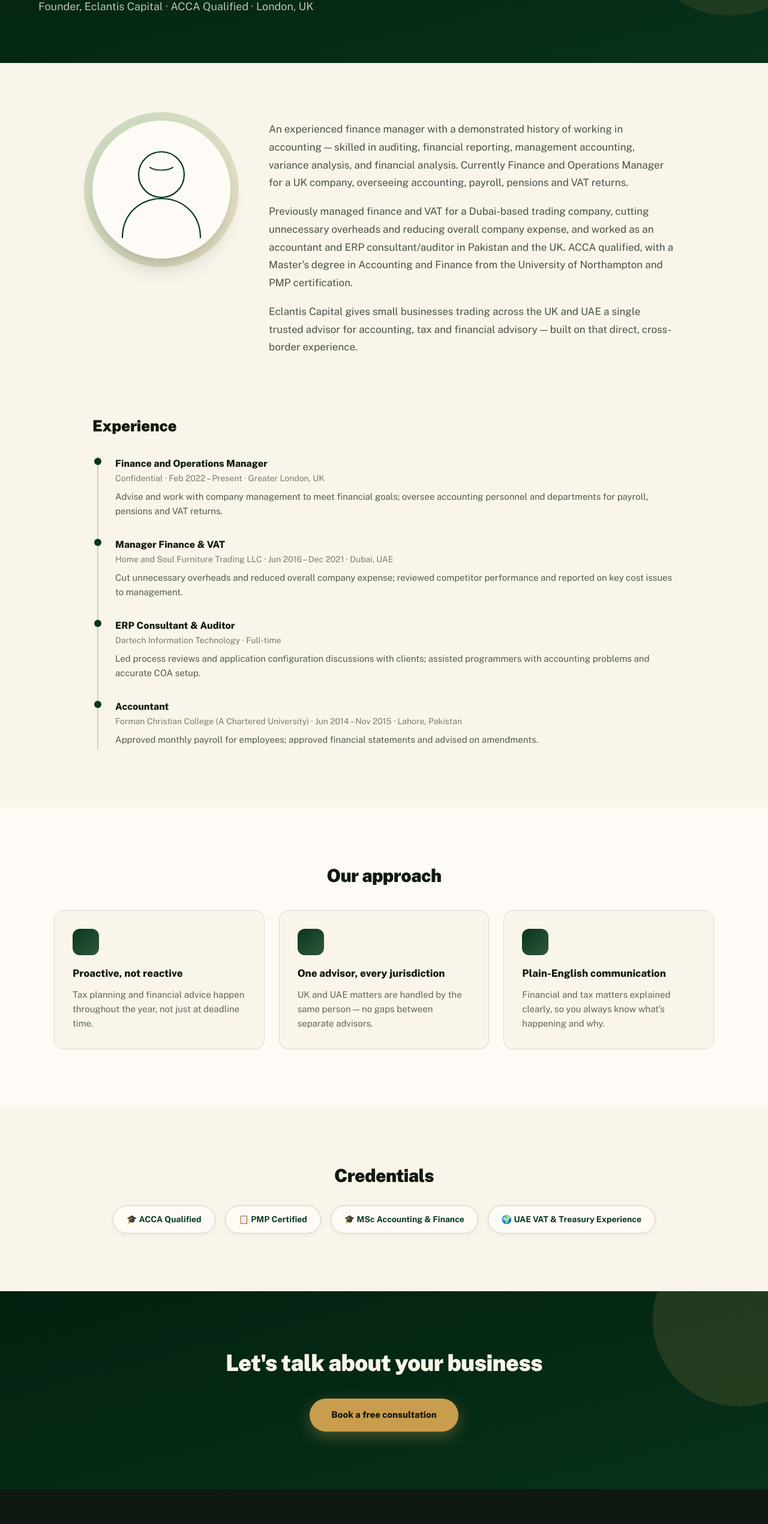
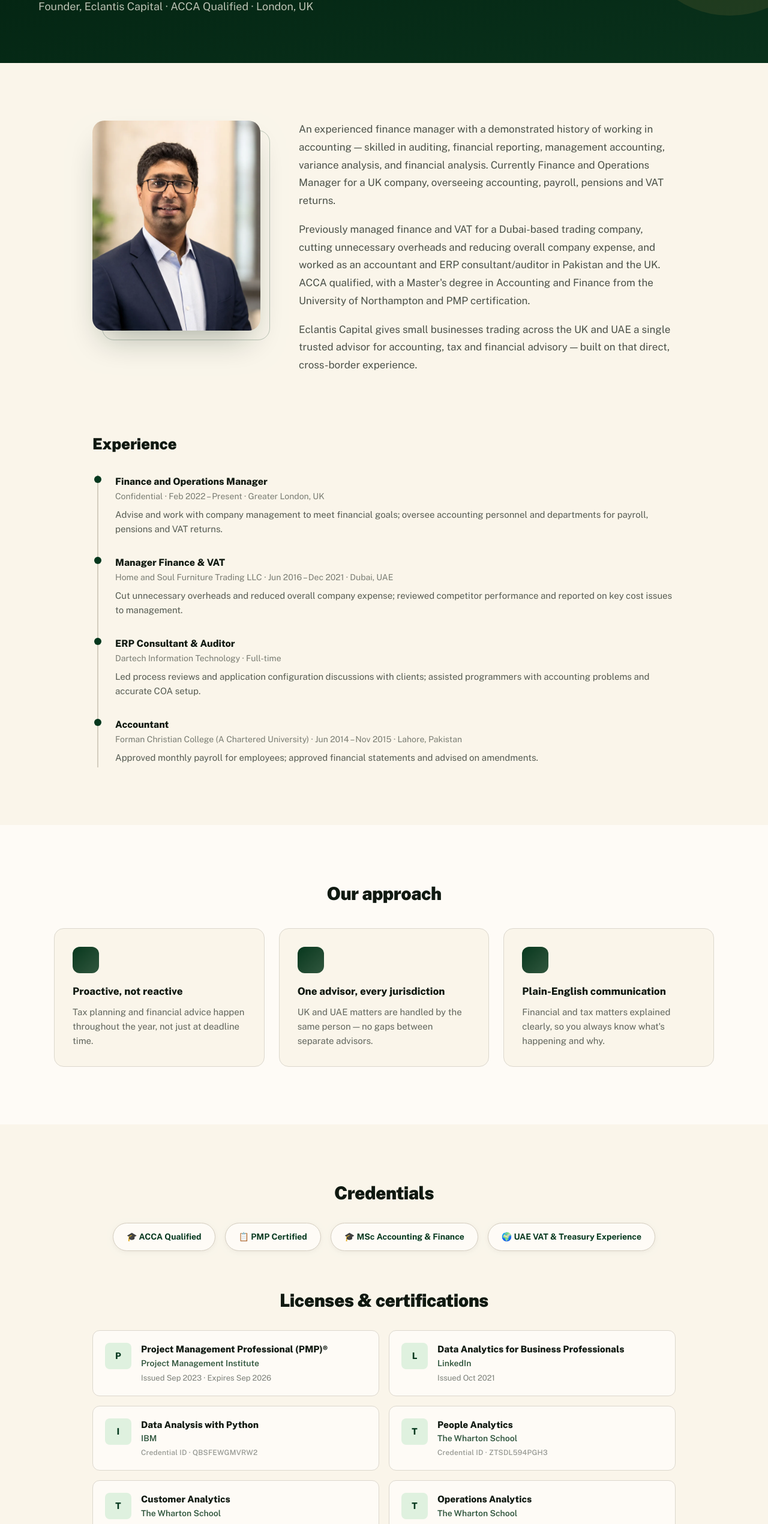
Before and after one commit to uxdesignerhabil/eclantis-capital, a React (Vite) app: page /about in a window 1280 px wide. Shown: the part 260-2800 px from the top of the page at 60% size. Built offline with nearby package versions, Linux system fonts and the light colour scheme.

Commit message:
About: use real founder photo on detail page + add Licenses & certifications (PMP, Wharton, IBM, Google, LinkedIn)

```diff
--- a/src/pages/About.jsx
+++ b/src/pages/About.jsx
@@ -15,6 +15,19 @@ const APPROACH = [
 
 const CREDS = ["🎓 ACCA Qualified", "📋 PMP Certified", "🎓 MSc Accounting & Finance", "🌍 UAE VAT & Treasury Experience"]
 
+const CERTS = [
+  { name: "Project Management Professional (PMP)®", issuer: "Project Management Institute", meta: "Issued Sep 2023 · Expires Sep 2026" },
+  { name: "Data Analytics for Business Professionals", issuer: "LinkedIn", meta: "Issued Oct 2021" },
+  { name: "Data Analysis with Python", issuer: "IBM", cred: "QBSFEWGMVRW2" },
+  { name: "People Analytics", issuer: "The Wharton School", cred: "ZTSDL594PGH3" },
+  { name: "Customer Analytics", issuer: "The Wharton School", cred: "D4RQST2LP4ER" },
+  { name: "Operations Analytics", issuer: "The Wharton School", cred: "BHCEY8TCKYX5" },
+  { name: "Accounting Analytics", issuer: "The Wharton School", cred: "CUVXFV6TU6QJ" },
+  { name: "Databases and SQL for Data Science with Python (with Honors)", issuer: "IBM", cred: "6VQ4JPD7JV2W" },
+  { name: "Data Science Specialization", issuer: "IBM", meta: "Issued Sep 2021", cred: "RQJAGJXK5ENP" },
+  { name: "Data Analytics Specialization", issuer: "Google", meta: "Issued Sep 2021", cred: "HHPR2NFHXG6Y" },
+]
+
 export default function About() {
   return (
     <>
@@ -28,14 +41,14 @@ export default function About() {
       <section className="mx-auto flex max-w-[1100px] flex-wrap items-start gap-16 px-6 py-24 md:px-16">
         <div className="shrink-0">
           <div className="relative">
-            <div className="absolute -inset-3.5 rounded-full [background:linear-gradient(135deg,oklch(70%_0.09_145_/_0.4),oklch(85%_0.06_85_/_0.5))]" />
-            <div className="relative mx-auto flex h-[230px] w-[230px] items-center justify-center overflow-hidden rounded-full bg-surface shadow-[0_20px_40px_-14px_oklch(20%_0.05_155_/_0.3)]">
-              <svg viewBox="0 0 230 230" width="230" height="230" fill="none" stroke="var(--color-green)" strokeWidth="2.2" strokeLinecap="round" strokeLinejoin="round">
-                <circle cx="115" cy="90" r="38" />
-                <path d="M50 195c0-40 30-65 65-65s65 25 65 65" />
-                <path d="M96 78c8 6 30 6 38 0" stroke="var(--color-green-soft)" />
-              </svg>
-            </div>
+            <div className="absolute -bottom-4 -right-4 h-full w-full rounded-[20px] border border-green/25" aria-hidden="true" />
+            <img
+              src="/advisor.webp"
+              alt="Daulat Anosh Khokhar, Founder of Eclantis Capital"
+              width="280"
+              height="350"
+              className="relative h-[350px] w-[280px] rounded-[20px] object-cover object-top shadow-[0_28px_54px_-18px_oklch(20%_0.05_155_/_0.32)]"
+            />
           </div>
         </div>
         <div className="min-w-[300px] flex-1 basis-[480px]">
@@ -89,7 +102,7 @@ export default function About() {
       </section>
 
       {/* Credentials */}
-      <section className="mx-auto max-w-[1100px] px-6 py-24 md:px-16">
+      <section className="mx-auto max-w-[1100px] px-6 pb-16 pt-24 md:px-16">
         <h2 className="mb-8 text-center text-3xl font-black tracking-[-0.02em]">Credentials</h2>
         <div className="flex flex-wrap justify-center gap-4">
           {CREDS.map((c) => (
@@ -98,6 +111,26 @@ export default function About() {
         </div>
       </section>
 
+      {/* Licenses & certifications */}
+      <section className="mx-auto max-w-[1100px] px-6 pb-24 md:px-16">
+        <h2 className="mb-8 text-center text-3xl font-black tracking-[-0.02em]">Licenses &amp; certifications</h2>
+        <div className="grid gap-4 sm:grid-cols-2">
+          {CERTS.map((c) => (
+            <div key={c.name} className="flex items-start gap-4 rounded-xl border border-line2 bg-surface p-5">
+              <span className="flex h-11 w-11 shrink-0 items-center justify-center rounded-lg bg-chip text-[15px] font-extrabold text-green">
+                {c.issuer[0]}
+              </span>
+              <div className="min-w-0">
+                <h3 className="text-[15.5px] font-extrabold leading-snug">{c.name}</h3>
+                <p className="mt-0.5 text-[14px] font-semibold text-green-soft">{c.issuer}</p>
+                {c.meta && <p className="mt-1 text-[13px] text-ink/55">{c.meta}</p>}
+                {c.cred && <p className="mt-1 text-[12px] font-medium tracking-[0.02em] text-ink/45">Credential ID · {c.cred}</p>}
+              </div>
+            </div>
+          ))}
+        </div>
+      </section>
+
       <CtaBand title="Let's talk about your business" subtitle="" button="Book a free consultation" />
     </>
   )
```
